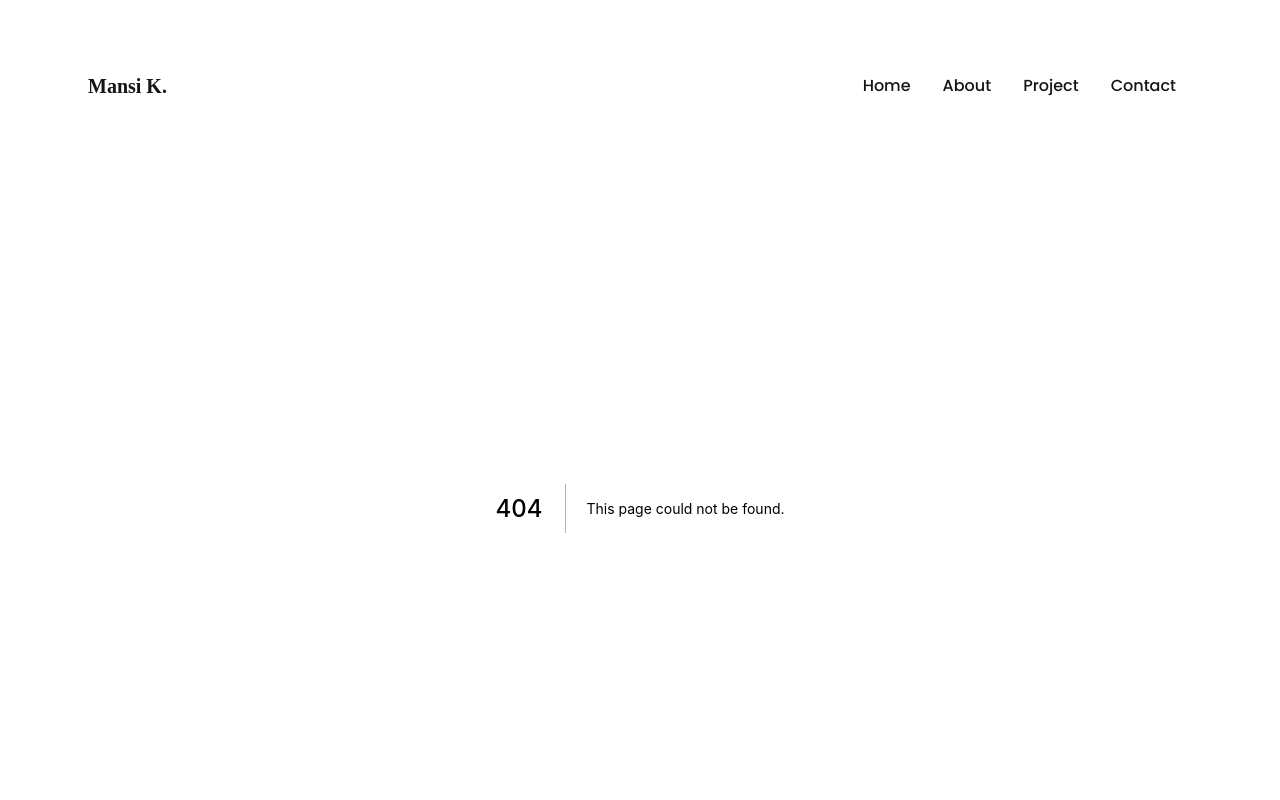
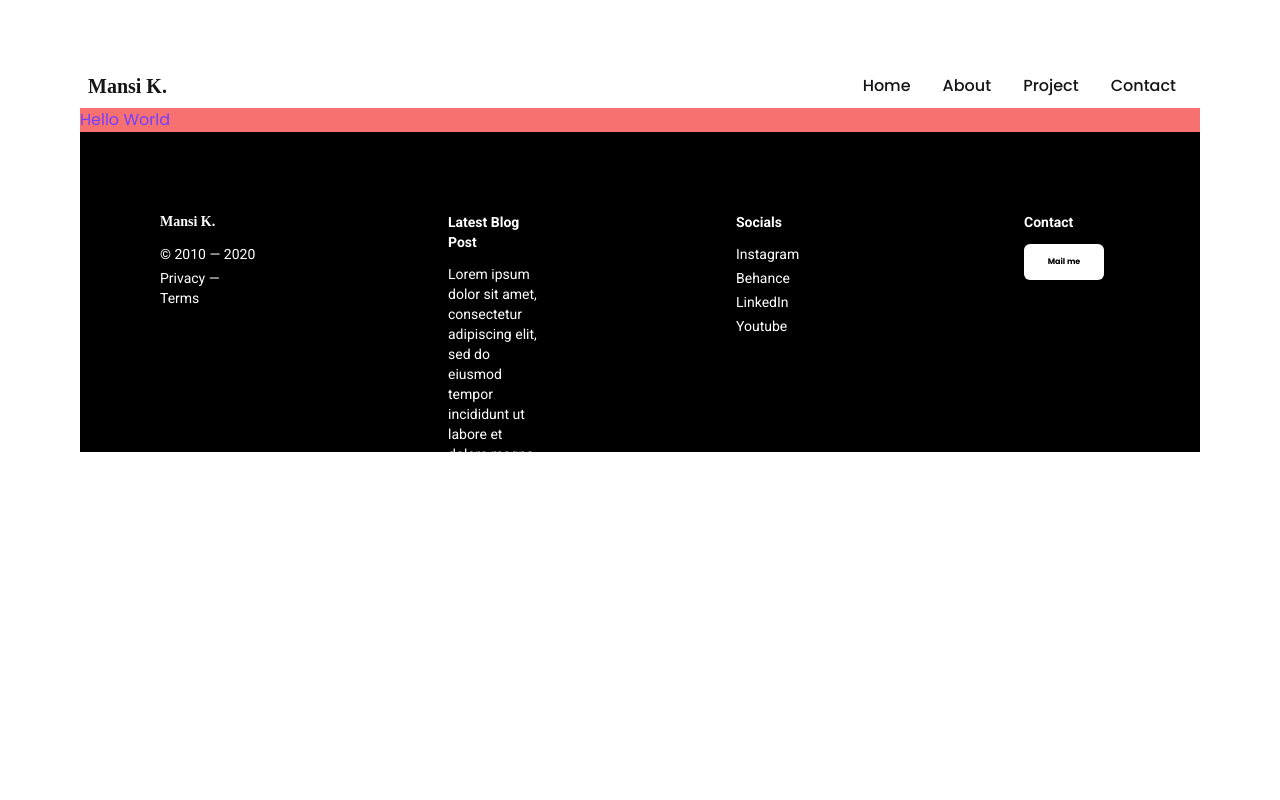
Before and after one commit to saifalfalah/mansi-kasar, a Next.js app: page /project in a window 1280 px wide. Before the commit this address had no page. Shown: the top 800 px of the page. Built offline with nearby package versions, Linux system fonts and the light colour scheme.

Commit message:
Create project.js

```diff
--- /dev/null
+++ b/pages/project.js
@@ -0,0 +1,11 @@
+import Meta from "../components/Layout/Meta";
+const project = () => {
+  return (
+    <div className="bg-red-400">
+      <Meta title="Mansi K. | Projects" desc="Mani K UI/UX Portfolio" />
+      <h1 className="text-brand font-poppins">Hello World</h1>
+    </div>
+  );
+};
+
+export default project;
```
